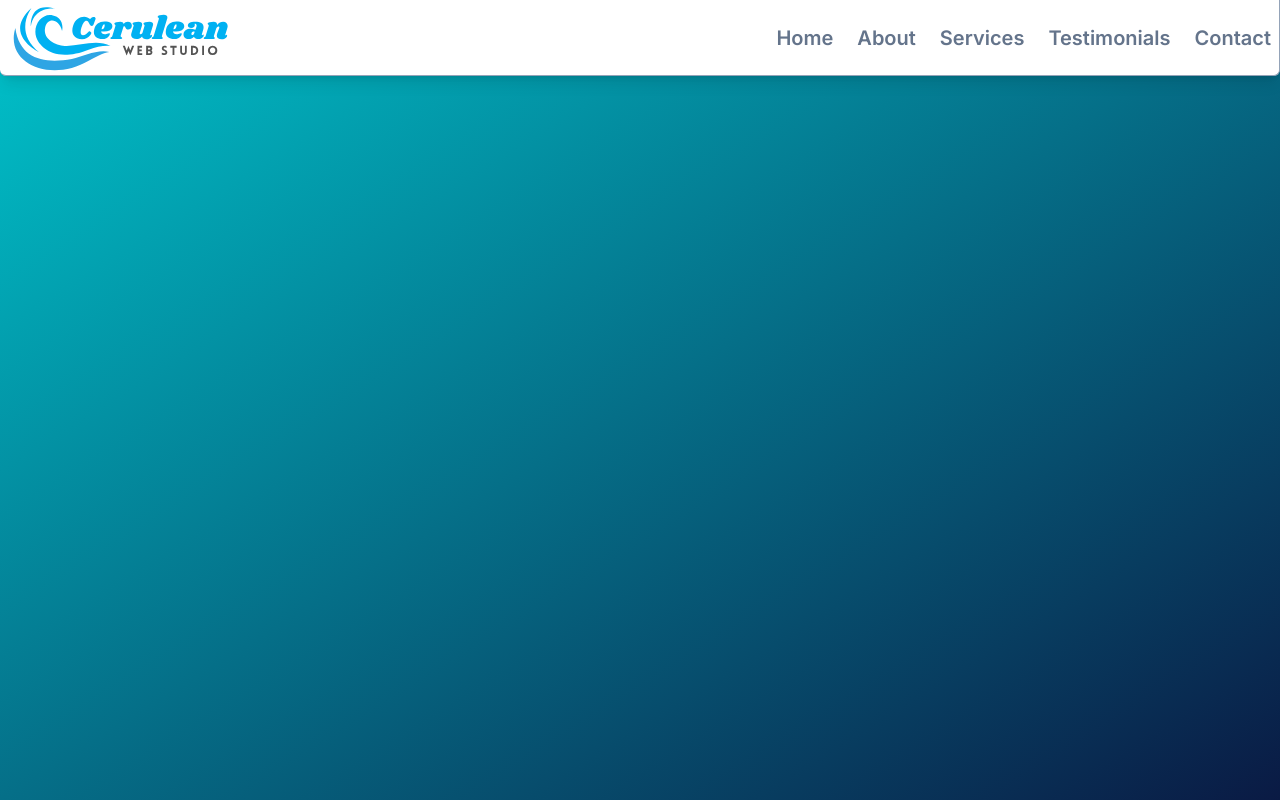
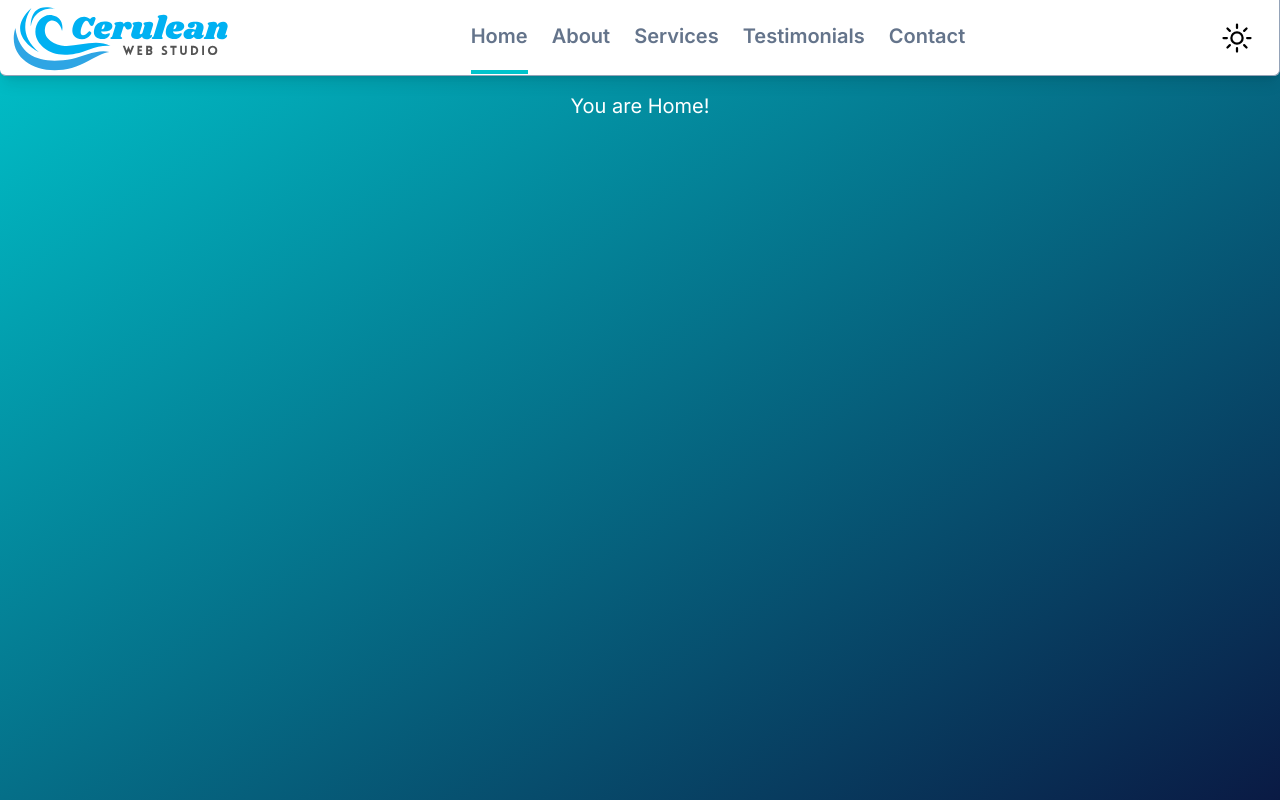
Before and after one commit to PiraTechnics/cerulean-web-studio, a Next.js app: page / in a window 1280 px wide. Built offline with nearby package versions, Linux system fonts and the light colour scheme.

Commit message:
Pages and Header Nav

```diff
--- a/app/page.tsx
+++ b/app/(overview)/page.tsx
@@ -1,17 +1,8 @@
 //import Image from "next/image";
-import { CeruleanLogo } from "./ui/cerulean-logo";
-import { NavLinks } from "./ui/nav-links";
 
 export default function Home() {
 	return (
-		<main>
-			<header className="bg-white h-fit shadow-lg border-b border-e rounded-b-md border-slate-400">
-				<nav className="flex px-2 justify-between items-center h-full">
-					<CeruleanLogo />
-					<NavLinks />
-				</nav>
-			</header>
-		</main>
+		<div>You are Home!</div>
 		/*     <main className="flex min-h-screen flex-col items-center justify-between p-24">
       <div className="z-10 max-w-5xl w-full items-center justify-between font-mono text-sm lg:flex">
         <p className="fixed left-0 top-0 flex w-full justify-center border-b border-gray-300 bg-gradient-to-b from-zinc-200 pb-6 pt-8 backdrop-blur-2xl dark:border-neutral-800 dark:bg-zinc-800/30 dark:from-inherit lg:static lg:w-auto  lg:rounded-xl lg:border lg:bg-gray-200 lg:p-4 lg:dark:bg-zinc-800/30">
--- /dev/null
+++ b/app/about/page.tsx
@@ -0,0 +1,3 @@
+export default function About() {
+	return <div>About us</div>;
+}
--- /dev/null
+++ b/app/contact/page.tsx
@@ -0,0 +1,3 @@
+export default function Contact() {
+	return <div>Get in Touch!</div>;
+}
--- a/app/layout.tsx
+++ b/app/layout.tsx
@@ -1,6 +1,7 @@
 import type { Metadata } from "next";
 import { Inter } from "next/font/google";
 import "./globals.css";
+import { HeaderNav } from "./ui/header-nav";
 
 const inter = Inter({ subsets: ["latin"] });
 
@@ -16,7 +17,12 @@ export default function RootLayout({
 }) {
 	return (
 		<html lang="en">
-			<body className={inter.className}>{children}</body>
+			<body className={inter.className}>
+				<main>
+					<HeaderNav />
+					<article className="pt-4 text-center text-xl">{children}</article>
+				</main>
+			</body>
 		</html>
 	);
 }
--- /dev/null
+++ b/app/services/page.tsx
@@ -0,0 +1,3 @@
+export default function Services() {
+	return <div>The Services we offer</div>;
+}
--- /dev/null
+++ b/app/testimonials/page.tsx
@@ -0,0 +1,4 @@
+export default function Testimonials() {
+	// eslint-disable-next-line react/no-unescaped-entities
+	return <div>Here's what people said about us</div>;
+}
--- /dev/null
+++ b/app/ui/header-nav.tsx
@@ -0,0 +1,15 @@
+import { CeruleanLogo } from "./cerulean-logo";
+import { NavLinks } from "./nav-links";
+import { ToolBar } from "./toolbar";
+
+export const HeaderNav = () => {
+	return (
+		<header className="bg-white h-fit shadow-lg border-b border-e rounded-b-md border-slate-400">
+			<nav className="flex px-2 items-center justify-between h-full max-w-screen-2xl mx-auto">
+				<CeruleanLogo />
+				<NavLinks />
+				<ToolBar />
+			</nav>
+		</header>
+	);
+};
--- a/app/ui/nav-links.tsx
+++ b/app/ui/nav-links.tsx
@@ -1,5 +1,7 @@
-//import { usePathname } from "next/navigation";
-//import clsx from "clsx";
+"use client";
+
+import { usePathname } from "next/navigation";
+import clsx from "clsx";
 import Link from "next/link";
 
 const links = [
@@ -11,16 +13,22 @@ const links = [
 ];
 
 export const NavLinks = () => {
-	//const pathName = usePathname();
+	const pathname = usePathname();
 
 	return (
-		<div className="flex gap-6">
+		<div className="flex gap-4 lg:gap-6 max-md:hidden">
 			{links.map((link) => {
 				return (
 					<Link
 						key={link.name}
-						href={link.name}
-						className="text-slate-500 text-xl font-semibold"
+						href={link.href}
+						className={clsx(
+							"text-slate-500 text-lg lg:text-xl py-5 font-semibold hover:text-[#66e4e9]",
+							{
+								"text-[#00c4cc] border-b-4 border-[#00c4cc]":
+									pathname === link.href,
+							}
+						)}
 					>
 						{link.name}
 					</Link>
--- /dev/null
+++ b/app/ui/toolbar.tsx
@@ -0,0 +1,13 @@
+import { SunIcon } from "@heroicons/react/24/outline";
+import { Bars3Icon } from "@heroicons/react/24/outline";
+
+const iconStyle = "h-9 w-9 text-black";
+
+export const ToolBar = () => {
+	return (
+		<div className="px-4 flex gap-2">
+			<Bars3Icon className={`${iconStyle} md:hidden`} />
+			<SunIcon className={iconStyle} />
+		</div>
+	);
+};
--- a/package.json
+++ b/package.json
@@ -9,6 +9,7 @@
     "lint": "next lint"
   },
   "dependencies": {
+    "@heroicons/react": "^2.0.18",
     "clsx": "^2.0.0",
     "next": "14.0.4",
     "react": "^18",
```
Also changed, not shown: 1 other file (tests, documents, lock files or other folders).
